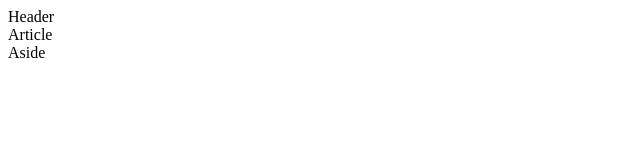
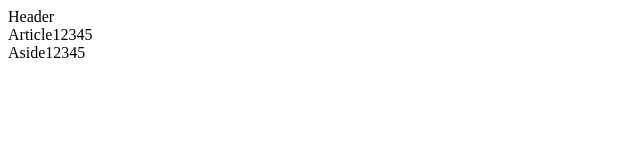
Before and after one commit to ronyshchenko/wpressite, a plain HTML site: page index.html in a window 1280 px wide. Shown: the full height of the page, 0-640 px from the left. Drawn offline with Linux system fonts and the light colour scheme.

Commit message:
githubcommit

```diff
--- a/index.html
+++ b/index.html
@@ -9,9 +9,9 @@
 <body>
 <header>Header</header>
 <main>
-<article>Article
+<article>Article12345
 </article>
-<aside>Aside
+<aside>Aside12345
 </aside>
 </main>
 <footer>
```
